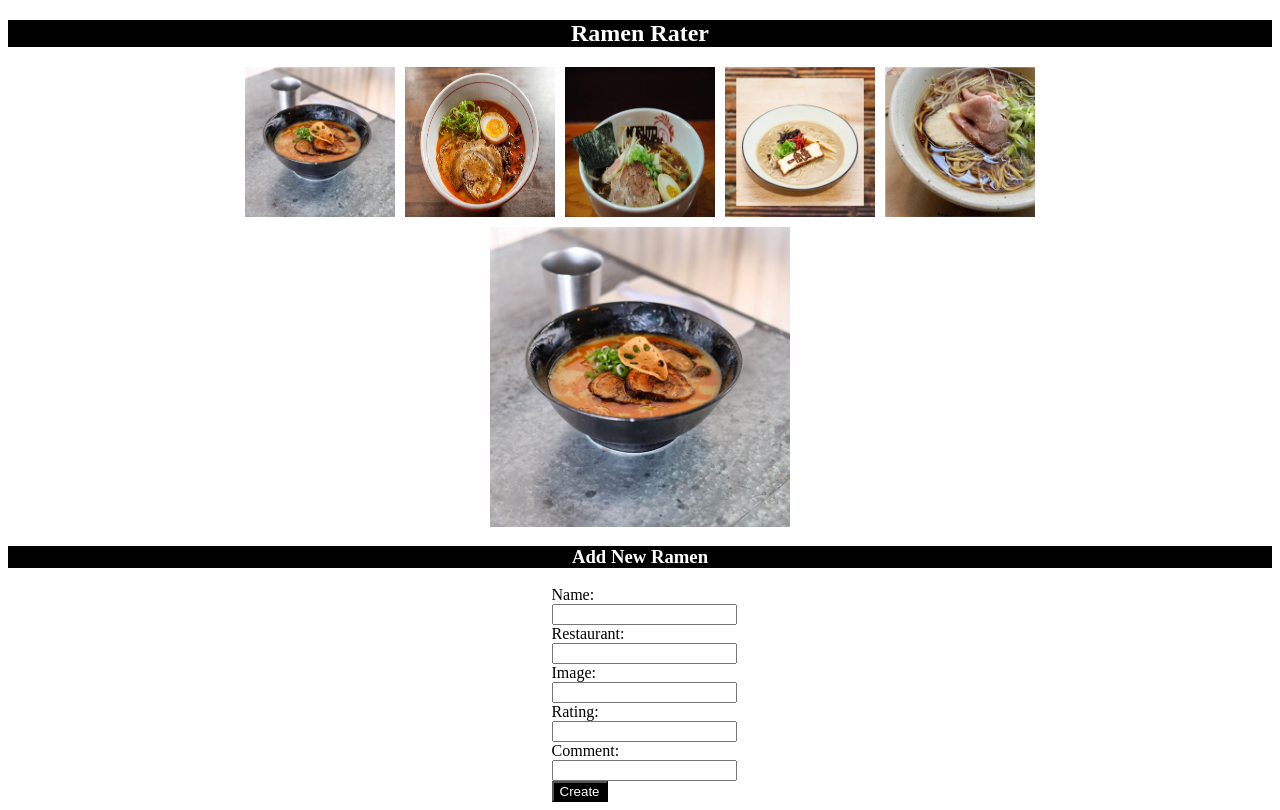
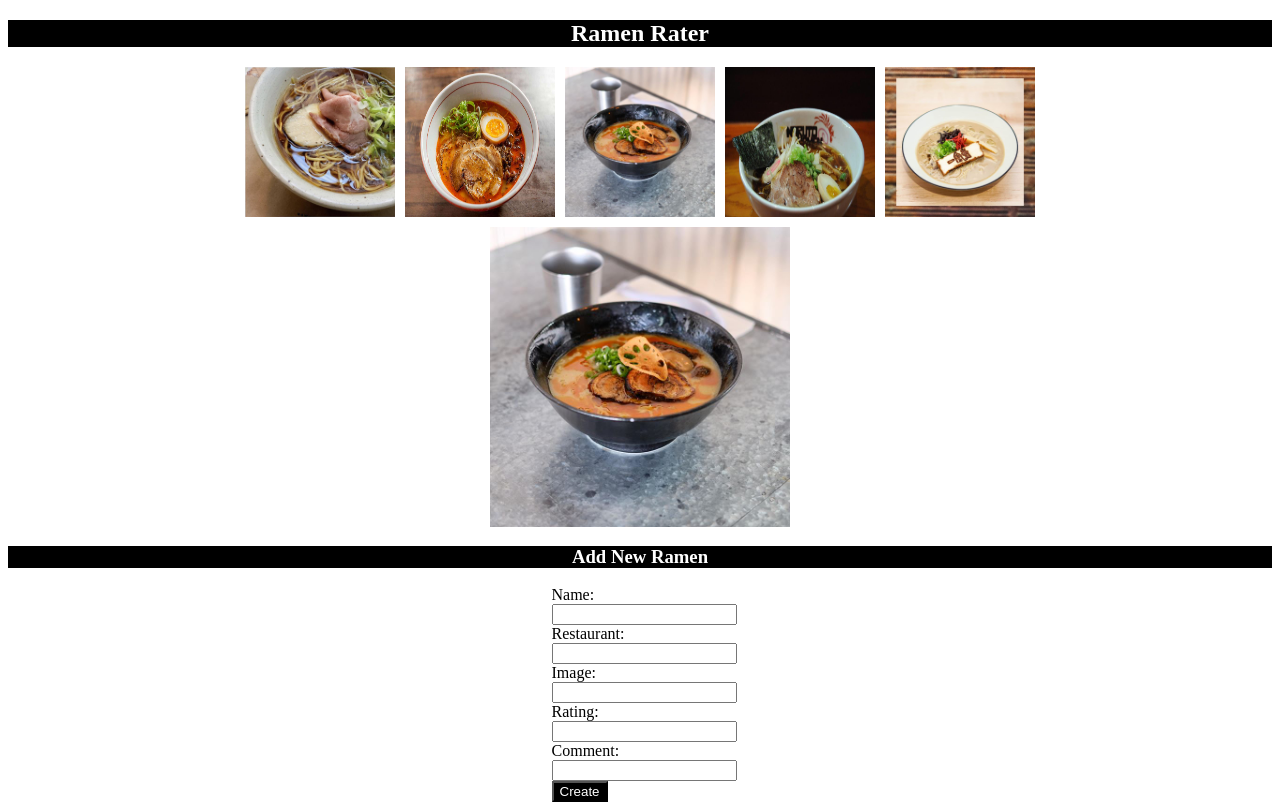
Before and after one commit to neema-edward/ramen-rating-app, a plain HTML site: page index.html in a window 1280 px wide. Drawn offline with Linux system fonts and the light colour scheme.

Commit message:
creates images

```diff
--- a/index.html
+++ b/index.html
@@ -10,11 +10,7 @@
 <body>
     <h2>Ramen Rater</h2>
     <div id="ramen-menu">
-        <img class="image-container" src="Images/gyukotsu.jpg" alt="gyukotsu">
-        <img class="image-container" src="Images/kojiro.jpg" alt="kojiro">
-        <img class="image-container" src="Images/naruto.jpg" alt="naruto">
-        <img class="image-container" src="Images/nirvana.jpg" alt="nirvana">
-        <img class="image-container" src="Images/shoyu.jpg" alt="shoyu">
+
     </div>
 
     <img id="im2" src="Images/gyukotsu.jpg" alt="gyukotsu"></div>
--- a/index.js
+++ b/index.js
@@ -3,7 +3,7 @@ const ramens = [
     { id: 2, name: "Miso Ramen", restaurant: "Menya", image: "Images/kojiro.jpg", rating: 4, comment: "Very flavorful!" },
     { id: 3, name: "Tonkotsu Ramen", restaurant: "Ramen-ya", image: "Images/gyukotsu.jpg" },
     {id: 4, name: "Naruto Ramen", restaurant: "Ramen-ya", image: "Images/naruto.jpg" },
-    {id: 3, name: "Neema Ramen", restaurant: "Ramen-ya", image: "Images/nirvana.jpg" }
+    {id: 5, name: "Neema Ramen", restaurant: "Ramen-ya", image: "Images/nirvana.jpg" }
  ];
 
 //  document.addEventListener("DOMContentLoaded", () => {
@@ -32,7 +32,14 @@ const ramens = [
 const ramenMenu =document.getElementById("ramen-menu");
 const placeholder = document.getElementById('im2');
  function displayRamens() {
+    for(let element of ramens){
+        let createdImage = document.createElement('img');
+        createdImage.src = element.image;
+        createdImage.alt = element.name;
+        createdImage.classList.add('image-container');
 
+        ramenMenu.appendChild(createdImage);
+    }
 
     ramenMenu.addEventListener('click', function(event){
 
--- a/style.css
+++ b/style.css
@@ -33,7 +33,7 @@ h3 {
     text-decoration: double;
     background-color: black;
     color: white;
-    text-decoration;
+
 }
 
 form {
```
